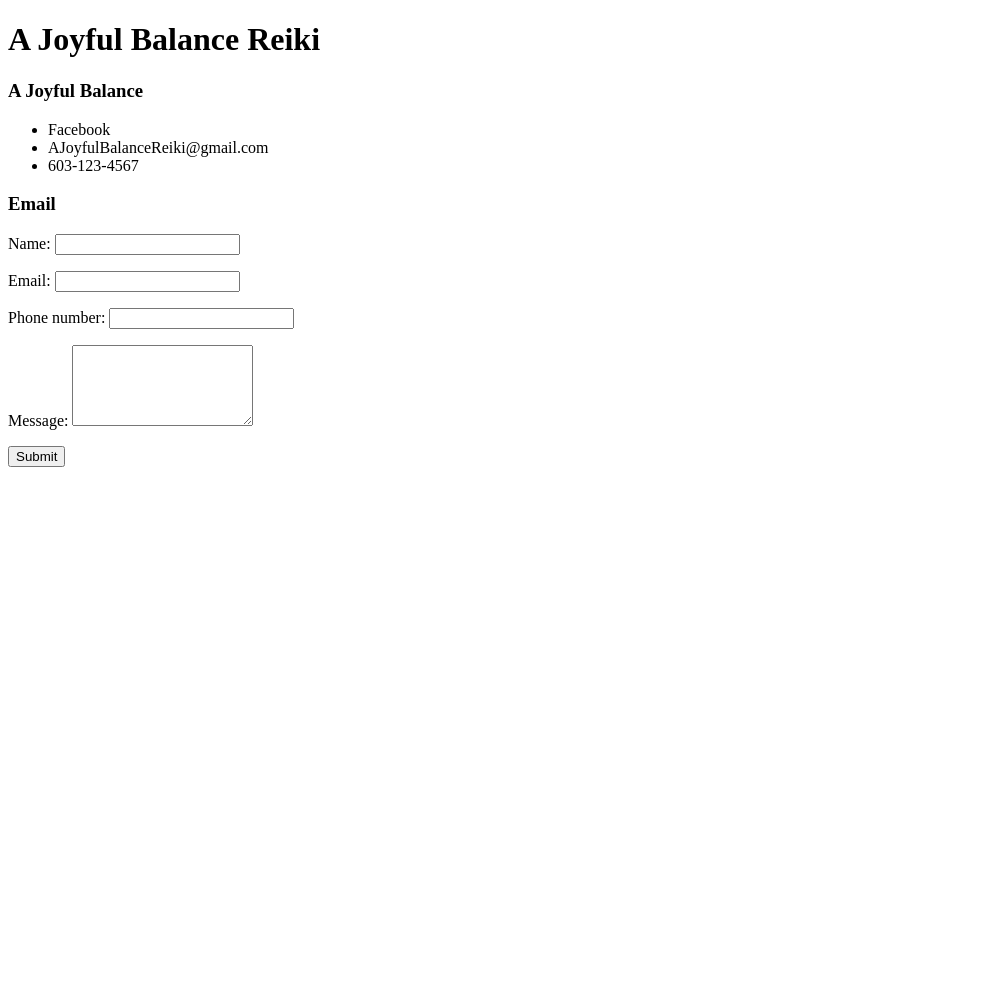
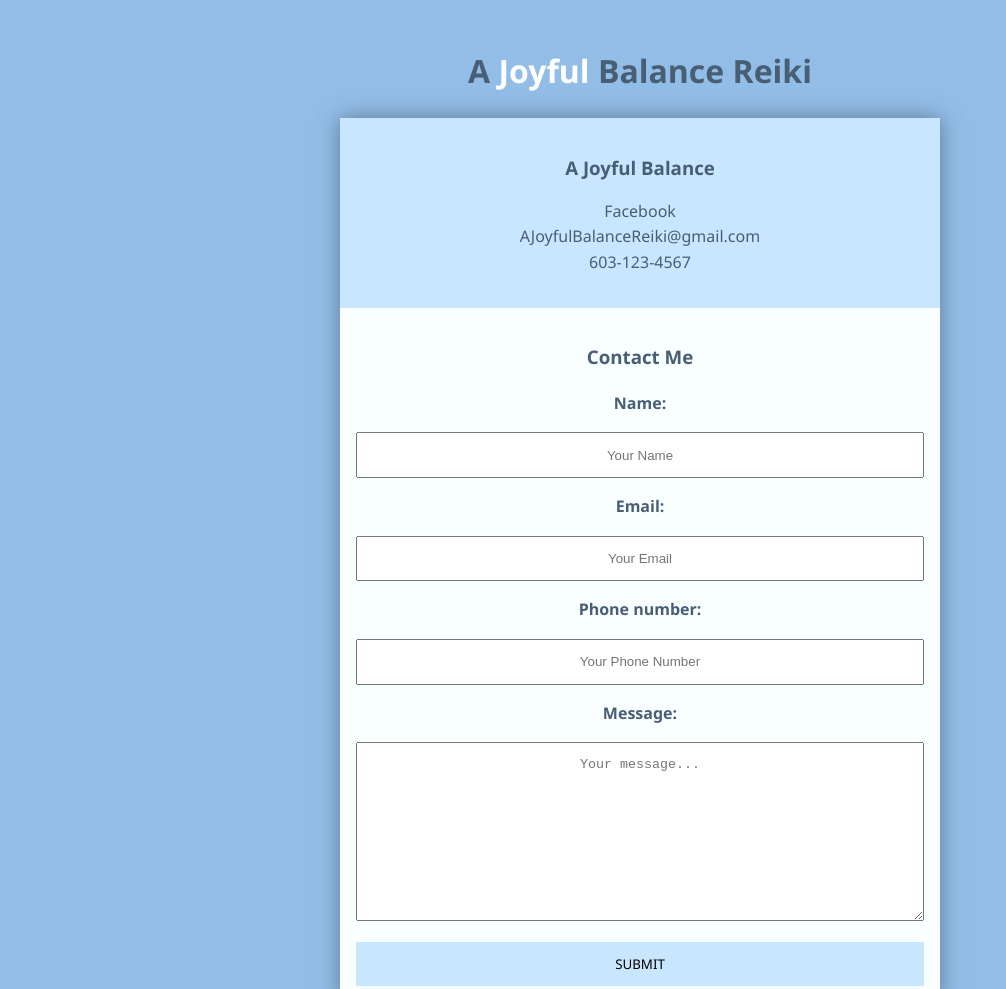
Before and after one commit to myrmnn/form, a plain HTML site: page index.html in a window 1280 px wide. Shown: the top 989 px of the page, without its empty margins (0-1006 px from the left). Before the commit the page ends 800 px from the top, so only its background shows below. Drawn offline with nearby package versions, Linux system fonts and the light colour scheme.

Commit message:
added styles

```diff
--- a/index.html
+++ b/index.html
@@ -4,13 +4,14 @@
     <meta charset="UTF-8">
     <meta name="viewport" content="width=device-width, initial-scale=1.0">
     <link rel="stylesheet" href="styles.css">
+    <link rel="stylesheet" href="https://cdnjs.cloudflare.com/ajax/libs/animate.css/4.0.0/animate.min.css">
     <title>Contact Me</title>
 </head>
 <body>
 
     <div class="contatiner">
-        <h1 class="brand">A Joyful Balance Reiki</h1>
-        <div class="wrapper">
+        <h1 class="brand">A <span>Joyful</span> Balance Reiki</h1>
+        <div class="wrapper animate__animated animate__fadeInLeft">
             <div class="company-info">
                 <h3>A Joyful Balance</h3>
                 <ul>
@@ -20,23 +21,23 @@
                 </ul>
             </div>
             <div class="contact">
-                <h3>Email</h3>
+                <h3>Contact Me</h3>
                 <form action="">
                     <p>
                         <label for="name">Name:</label>
-                        <input type="text" name="name" id="email">
+                        <input type="text" name="name" id="email" placeholder="Your Name">
                     </p>
                     <p>
                         <label for="email">Email:</label>
-                        <input type="text" name="email" id="email">
+                        <input type="text" name="email" id="email" placeholder="Your Email">
                     </p>
                     <p>
                         <label for="phone">Phone number:</label>
-                        <input type="tel" name="phone" id="phone">
+                        <input type="tel" name="phone" id="phone" placeholder="Your Phone Number">
                     </p>
                     <p>
                         <label for="message">Message:</label>
-                        <textarea name="message" id="message" rows="5"></textarea>
+                        <textarea name="message" id="message" rows="10" placeholder="Your message..."></textarea>
                     </p>
                     <p>
                         <button>Submit</button>
--- a/styles.css
+++ b/styles.css
@@ -0,0 +1,94 @@
+*{
+    box-sizing: border-box;
+}
+
+body{
+    background: #92bde7;
+    color: #485e74;
+    line-height: 1.6;
+    font-family: 'Segoe UI', Tahoma, Geneva, Verdana, sans-serif;
+    padding: 1em;
+}
+
+.container{
+    margin-left: auto;
+    margin-right: auto;
+    padding: 1em;
+}
+
+ul {
+    list-style: none;
+    padding: 0;
+}
+
+.brand {
+    text-align: center;
+}
+
+.brand span {
+    color: white;
+}
+
+.wrapper {
+    box-shadow: 0 0 20px rgba(72, 94, 116, .7);
+    max-width: 600px;
+    min-width: 300px;
+    margin: 0 auto;
+}
+
+.wrapper > * {
+    padding: 1em;
+}
+
+.company-info {
+    background: #c9e6ff;
+}
+
+.company-info h3,
+.company-info ul {
+    text-align: center;
+    margin-bottom: 1rem;
+}
+
+.contact{
+    background: #f9feff;
+    text-align: center;
+}
+
+/* form styles */
+
+
+.contact form label{
+    display: block;
+    font-weight: 700;
+    margin: 1em;
+}
+
+.contact form p {
+    margin: 0;
+}
+
+.contact form button,
+.contact form input,
+.contact form textarea {
+    width: 100%;
+    padding: 1em;
+    text-align: center;
+    outline-color: rgb(209, 155, 135);
+    outline-width: .5px;
+}
+
+
+.contact form button {
+    background: #c9e6ff;
+    border: 0;
+    margin-top: 1em;
+    text-transform: uppercase;
+    font-family: 'Segoe UI', Tahoma, Geneva, Verdana, sans-serif;
+}
+
+.contact form button:hover,
+.contact form button:focus {
+    background-color: #7dafdb;
+    transition: background-color 2s ease;
+}
```
